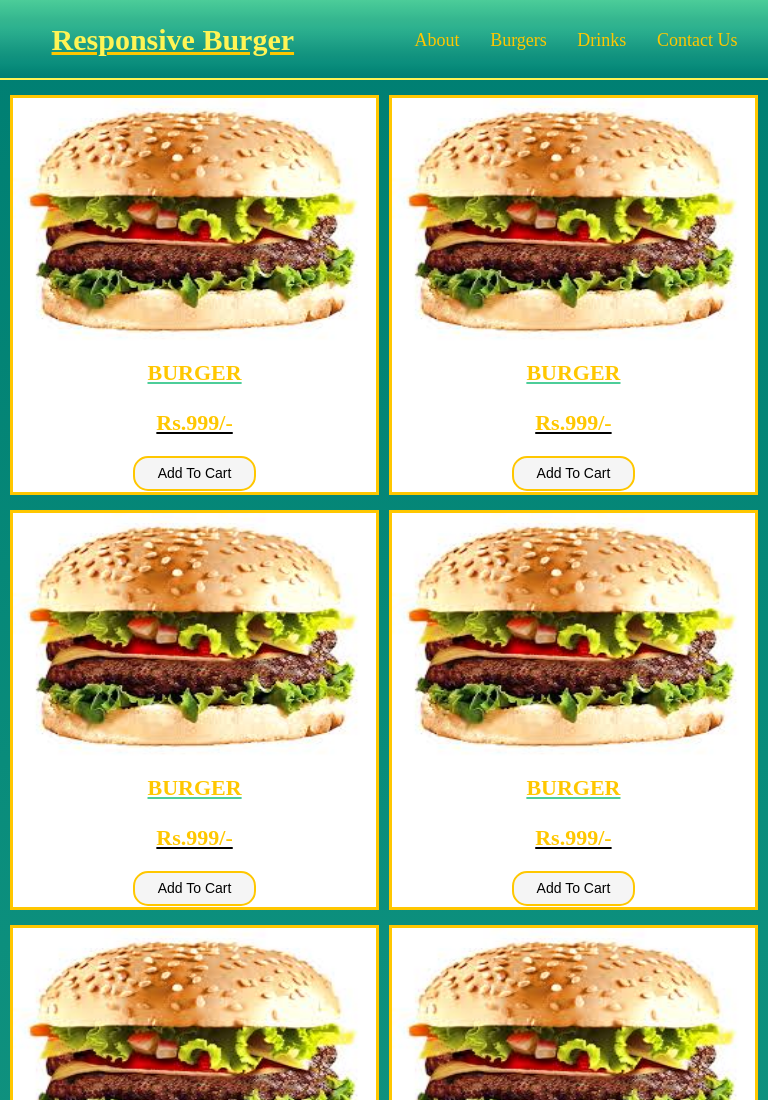
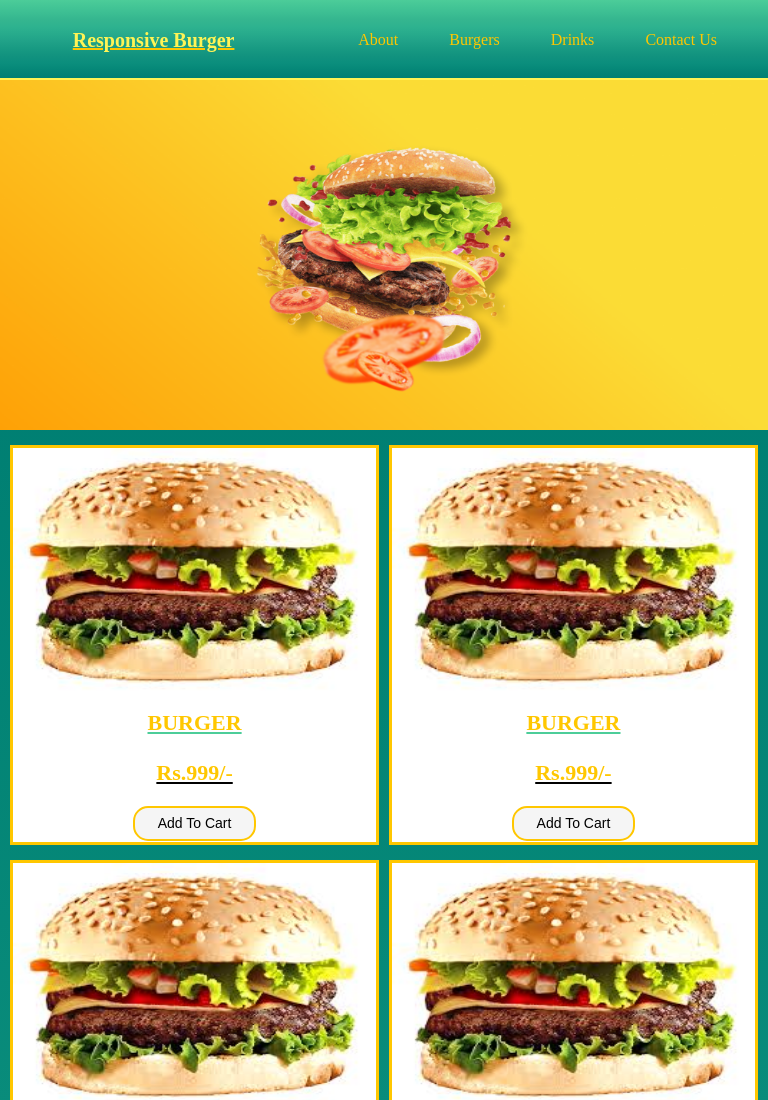
Before and after one commit to haanirashid/ResponsiveCards, a plain HTML site: page index.html in a window 768 px wide. Shown: the top 1100 px of the page. Drawn offline with Linux system fonts and the light colour scheme.

Commit message:
second commit

```diff
--- a/index.html
+++ b/index.html
@@ -23,6 +23,9 @@
                     <li><a href="#">Contact Us</a></li>
                 </ul>
             </div>
+        </div>
+        <div class="cover">
+            <img src="./assets/cover.png" width="100%" height="550px">
         </div>
         <div class="container">
             <div class="card">
--- a/style.css
+++ b/style.css
@@ -65,6 +65,11 @@
     text-decoration: none;
     font-size: 18px;
     color: #FFC700;
+}
+
+.cover{
+    width: 100%;
+    height: 550px;
 }
 
 .container {
@@ -144,6 +149,13 @@
         width: 29%;
     }
 
+    .cover{
+        height: 450px;
+    }
+
+    .cover img{
+        height: 450px;
+    }
 }
 
 @media (max-width:999px) and (min-width:768px){
@@ -154,6 +166,13 @@
     .title {
         width: 40%;
     }
+    .cover{
+        height: 450px;
+    }
+
+    .cover img{
+        height: 450px;
+    }
 }
 
 @media (max-width:768px) and (min-width:480px){
@@ -163,7 +182,28 @@
     }
 
     .title{
-        width: 45%;
+        width: 40%;
+    }
+
+    .title h1{
+        font-size: 20px;
+    }
+
+    .list{
+        width: 60%;
+    }
+
+    .list ul li a{
+        font-size: 16px;
+    }
+
+
+    .cover{
+        height: 350px;
+    }
+
+    .cover img{
+        height: 350px;
     }
 }
 
@@ -187,4 +227,12 @@
         font-size: 16px;
     }
 
+    .cover{
+        height: 300px;
+    }
+
+    .cover img{
+        height: 300px;
+    }
+
 }
```
